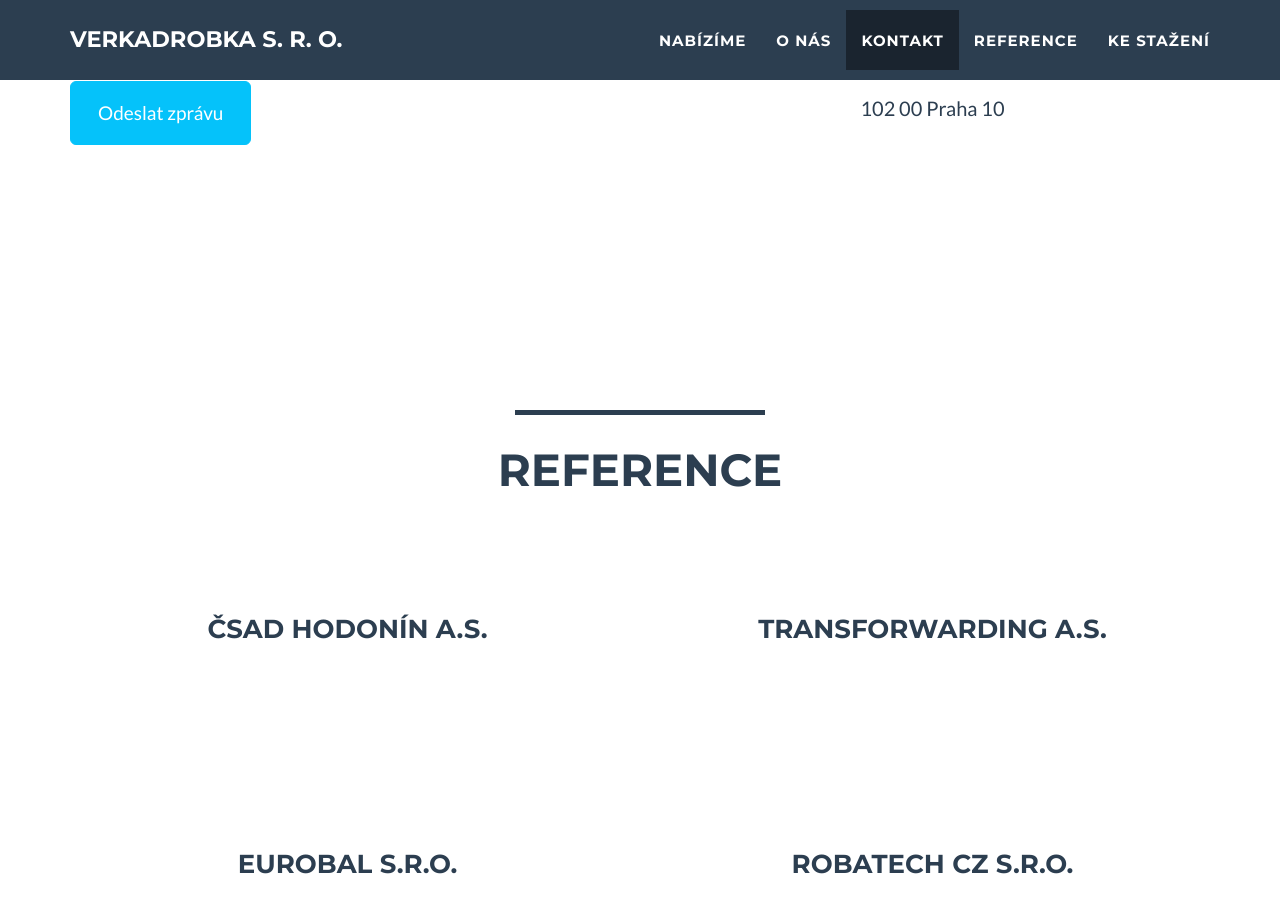
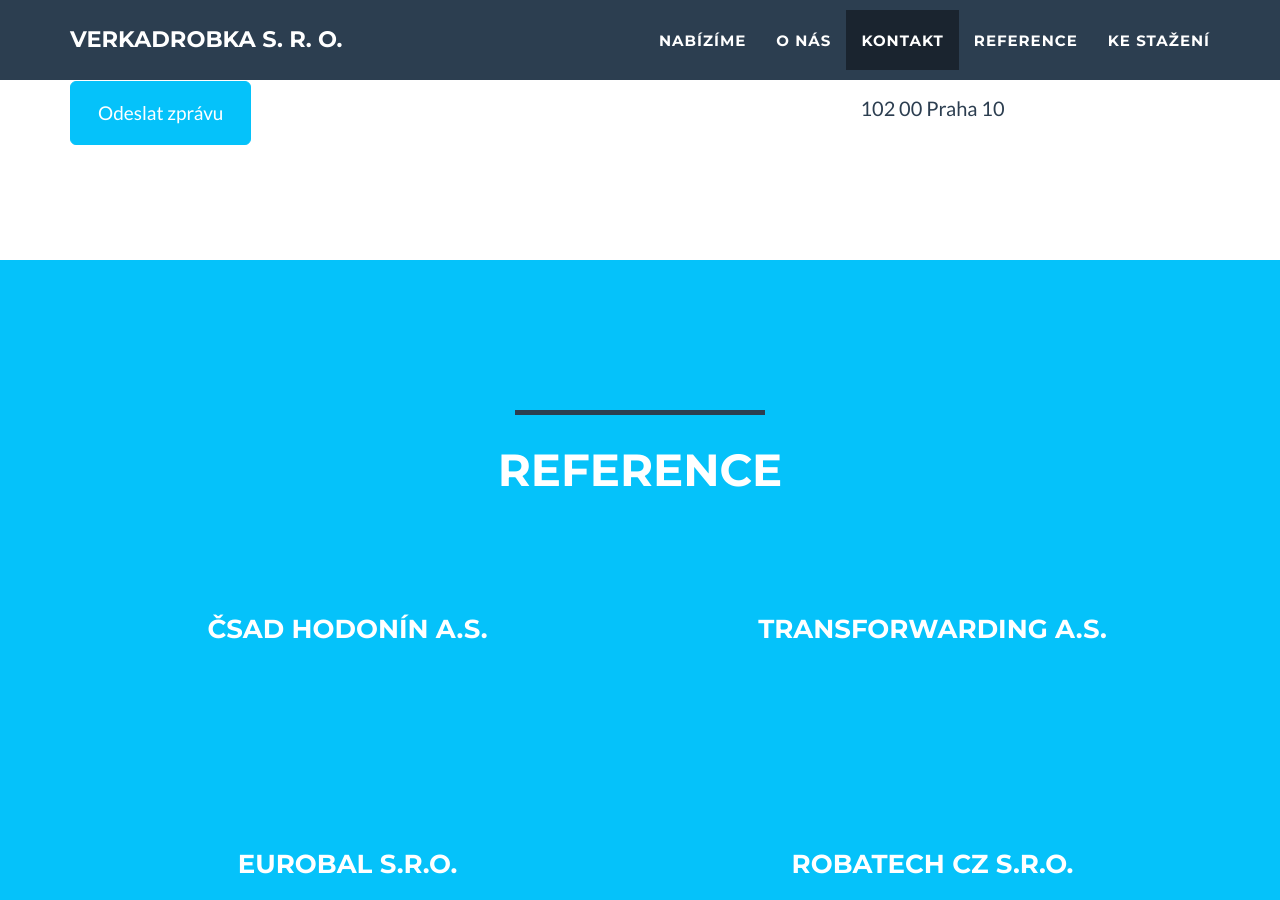
Before and after one commit to pdostal/drobilek, a Jekyll site: the page built from index.html, in a window 1280 px wide and 900 px high, scrolled down 2669 px. Built offline with Jekyll 4.4.1, drawn with Linux system fonts in a browser that asks for light colours; nearby versions of some CDN libraries.

Commit message:
Make 'Reference' box blue

```diff
--- a/_includes/reference.html
+++ b/_includes/reference.html
@@ -1,6 +1,6 @@
 
     <!-- Portfolio Grid Section -->
-    <section id="reference">
+    <section class="success" id="reference">
         <div class="container">
             <div class="row">
                 <div class="col-lg-12 text-center">
```
